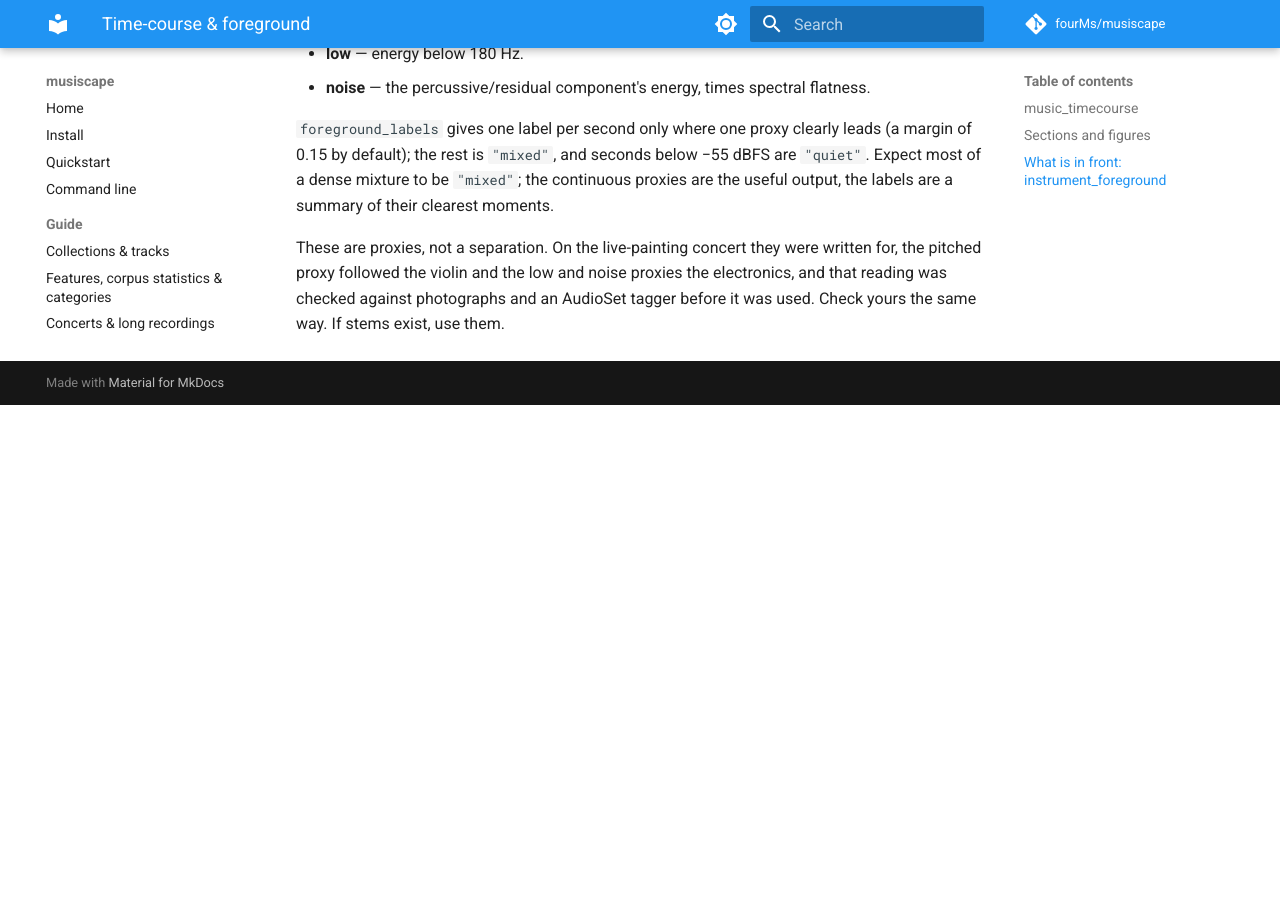
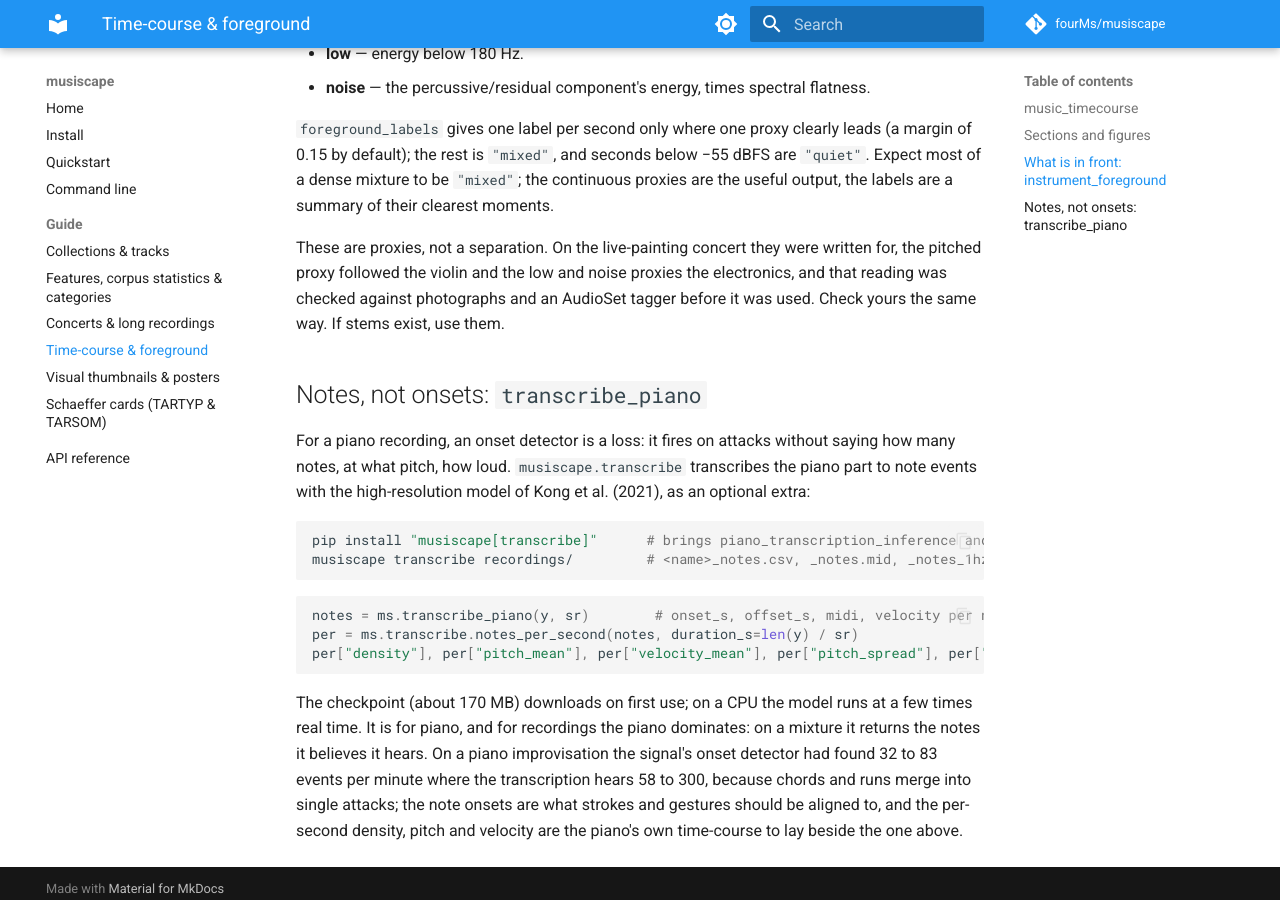
Before and after one commit to fourMs/musiscape, an MkDocs documentation site: the page built from docs/guide/timecourse.md, in a window 1280 px wide and 900 px high, scrolled down 2111 px. Built offline with MkDocs 1.6.1 and Material for MkDocs 9.7.7, drawn with Linux system fonts in a browser that asks for light colours; comment, search, counter and statistics services are not loaded; before the commit the page ends 2516 px from its top, so only the background shows below that.

Commit message:
The guide covers piano transcription beside the time-course
Co-Authored-By: Claude Fable 5.1 <noreply@anthropic.com>
Claude-Session: https://claude.ai/code/session_01H7AaUSsfokw5QmpS9axkep

````diff
--- a/docs/guide/timecourse.md
+++ b/docs/guide/timecourse.md
@@ -82,3 +82,28 @@ These are proxies, not a separation. On the live-painting concert they were writ
 pitched proxy followed the violin and the low and noise proxies the electronics, and that reading
 was checked against photographs and an AudioSet tagger before it was used. Check yours the same
 way. If stems exist, use them.
+
+## Notes, not onsets: `transcribe_piano`
+
+For a piano recording, an onset detector is a loss: it fires on attacks without saying how many
+notes, at what pitch, how loud. `musiscape.transcribe` transcribes the piano part to note events
+with the high-resolution model of Kong et al. (2021), as an optional extra:
+
+```bash
+pip install "musiscape[transcribe]"      # brings piano_transcription_inference and torch
+musiscape transcribe recordings/         # <name>_notes.csv, _notes.mid, _notes_1hz.csv
+```
+
+```python
+notes = ms.transcribe_piano(y, sr)        # onset_s, offset_s, midi, velocity per note
+per = ms.transcribe.notes_per_second(notes, duration_s=len(y) / sr)
+per["density"], per["pitch_mean"], per["velocity_mean"], per["pitch_spread"], per["sustain"]
+```
+
+The checkpoint (about 170 MB) downloads on first use; on a CPU the model runs at a few times real
+time. It is for piano, and for recordings the piano dominates: on a mixture it returns the notes
+it believes it hears. On a piano improvisation the signal's onset detector had found 32 to 83
+events per minute where the transcription hears 58 to 300, because chords and runs merge into
+single attacks; the note onsets are what strokes and gestures should be aligned to, and the
+per-second density, pitch and velocity are the piano's own time-course to lay beside the one
+above.
````
